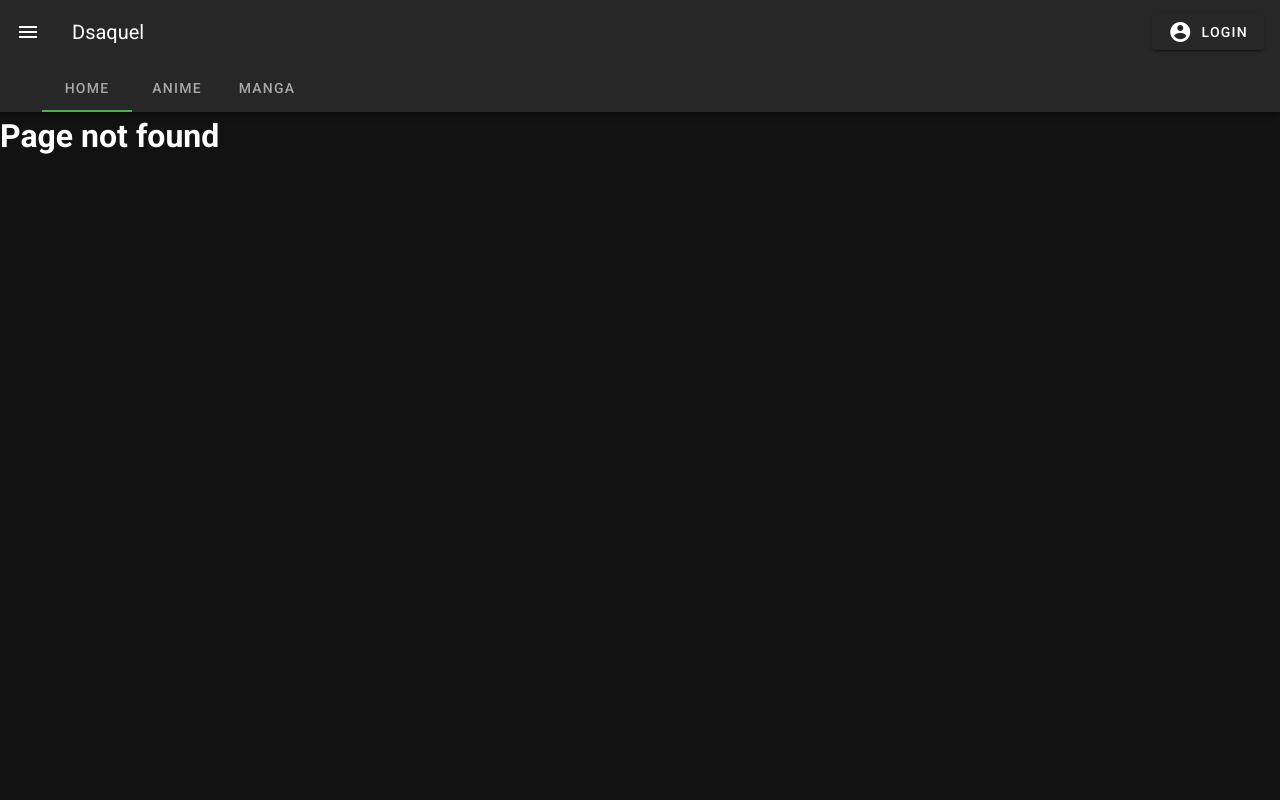
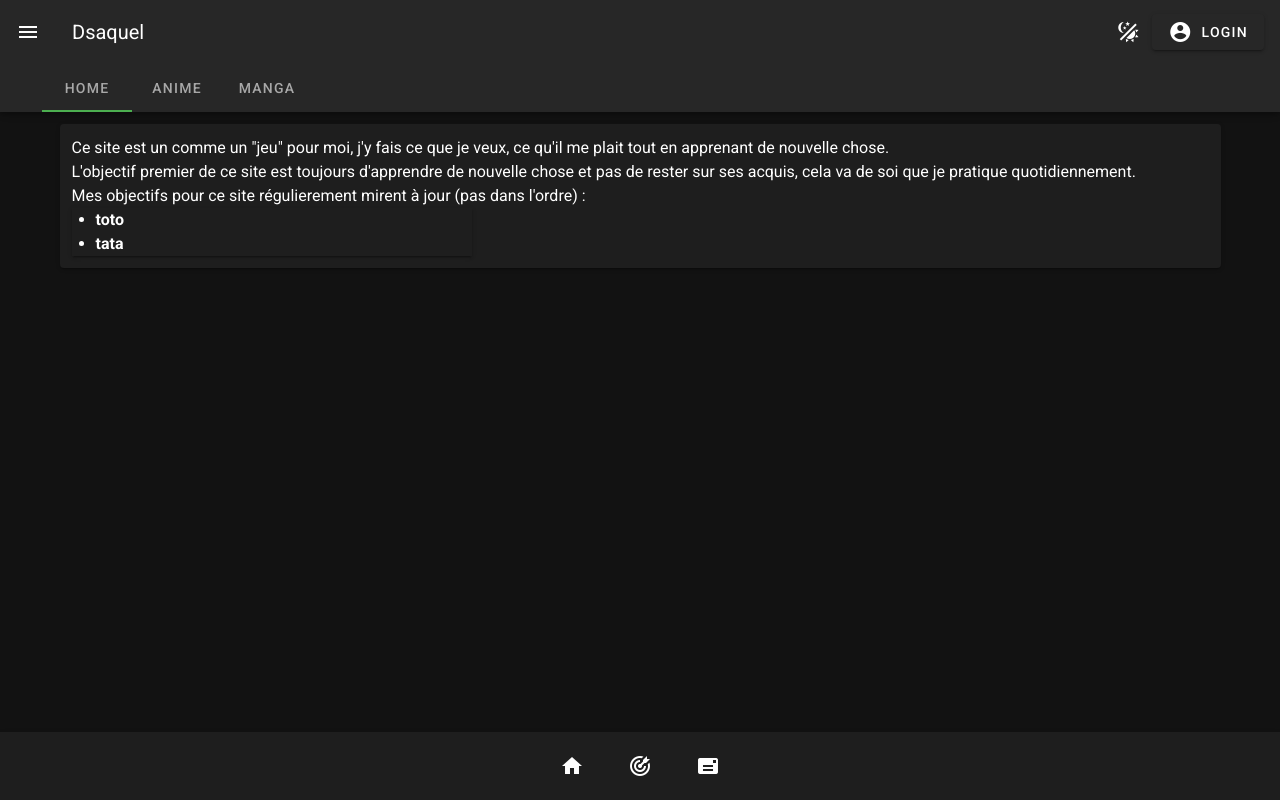
Before and after one commit to Dsaquel/frontend-dsaquel, a Vue app: page /objective in a window 1280 px wide. Before the commit this address had no page. Built offline with nearby package versions, Linux system fonts and the light colour scheme.

Commit message:
switch black/white theme wip

```diff
--- a/src/App.vue
+++ b/src/App.vue
@@ -1,15 +1,47 @@
 <template>
-  <v-app id="app">
-    <v-app-bar clipped-left app>
+  <v-app
+    id="app"
+    :style="{background: $vuetify.theme.themes[theme].background}"
+  >
+    <v-app-bar
+      clipped-left
+      app
+    >
       <v-app-bar-nav-icon @click="isOpened = !isOpened" />
 
       <v-toolbar-title>Dsaquel</v-toolbar-title>
 
       <v-spacer></v-spacer>
+      <div @mouseleave="hoverThemeBtn = false">
+        <v-btn
+          :disabled="hoverThemeBtn"
+          @mouseover="hoverThemeBtn = true"
+          icon
+        >
+          <v-icon>mdi-theme-light-dark</v-icon>
+        </v-btn>
+        <v-slide-x-transition>
 
-      <v-menu v-if="token !== null" bottom>
+          <v-btn
+            v-show="hoverThemeBtn"
+            @click="switchTheme"
+            icon
+          >
+            <v-icon v-text="this.$vuetify.theme.dark ? 'mdi-weather-night' : 'mdi-white-balance-sunny'"></v-icon>
+          </v-btn>
+
+        </v-slide-x-transition>
+      </div>
+      <v-menu
+        v-if="token !== null"
+        bottom
+      >
         <template v-slot:activator="{ on, attrs }">
-          <v-btn icon v-bind="attrs" v-on="on">
+          <v-btn
+            icon
+            v-bind="attrs"
+            v-on="on"
+          >
             <v-icon>mdi-dots-vertical</v-icon>
           </v-btn>
         </template>
@@ -31,24 +63,43 @@
         </v-list>
       </v-menu>
 
-      <v-btn v-else @click="dialog = true">
+      <v-btn
+        v-else
+        @click="dialog = true"
+      >
         <v-icon class="mr-2">mdi-account-circle</v-icon>
         login
       </v-btn>
 
       <template v-slot:extension>
-        <v-tabs v-model="tab" align-with-title>
+        <v-tabs
+          v-model="tab"
+          align-with-title
+        >
           <v-tabs-slider color="green"></v-tabs-slider>
-          <v-tab v-for="tab in tabs" :key="tab.name" :to="tab.to">
+          <v-tab
+            v-for="tab in tabs"
+            :key="tab.name"
+            :to="tab.to"
+          >
             {{ tab.name }}
           </v-tab>
         </v-tabs>
       </template>
     </v-app-bar>
 
-    <v-navigation-drawer v-model="isOpened" clipped app>
+    <v-navigation-drawer
+      v-model="isOpened"
+      clipped
+      app
+    >
       <v-list>
-        <v-list-item v-for="item in menus" :key="item.title" link :to="item.to">
+        <v-list-item
+          v-for="item in menus"
+          :key="item.title"
+          link
+          :to="item.to"
+        >
           <v-list-item-icon>
             <v-icon>{{ item.icon }}</v-icon>
           </v-list-item-icon>
@@ -60,8 +111,14 @@
       </v-list>
 
       <template v-slot:append>
-        <div v-if="token" class="pa-2">
-          <v-btn block @click="logout"> Logout </v-btn>
+        <div
+          v-if="token"
+          class="pa-2"
+        >
+          <v-btn
+            block
+            @click="logout"
+          > Logout </v-btn>
         </div>
       </template>
     </v-navigation-drawer>
@@ -78,9 +135,12 @@
           <v-card-title class="flex-nowrap align-start">
             {{ etatStep }}
             <v-spacer></v-spacer>
-            <v-btn @click="dialog = false" icon
-              ><v-icon>mdi-close</v-icon></v-btn
+            <v-btn
+              @click="dialog = false"
+              icon
             >
+              <v-icon>mdi-close</v-icon>
+            </v-btn>
           </v-card-title>
           <v-divider></v-divider>
           <v-card-text>
@@ -94,7 +154,11 @@
                   <p class="mb-5 font-weight-medium grey--text text--darken-1">
                     Login
                   </p>
-                  <v-form v-model="userLogin" ref="login" lazy-validation>
+                  <v-form
+                    v-model="userLogin"
+                    ref="login"
+                    lazy-validation
+                  >
                     <v-text-field
                       v-model="emailLogin"
                       :rules="emailRules"
@@ -136,20 +200,24 @@
                         color="success"
                         class="mr-4"
                         @click="login"
-                        >login</v-btn
-                      >
+                      >login</v-btn>
                     </v-card-actions>
                   </v-form>
                   <v-divider></v-divider>
                   <div class="d-flex flex-column text-center body-2">
                     <span class="my-5">No account ?</span>
-                    <v-btn @click="step = 'createAccount'" color="warning"
-                      >create account</v-btn
-                    >
+                    <v-btn
+                      @click="step = 'createAccount'"
+                      color="warning"
+                    >create account</v-btn>
                   </div>
                 </v-window-item>
                 <v-window-item value="createAccount">
-                  <v-form lazy-validation ref="register" v-model="register">
+                  <v-form
+                    lazy-validation
+                    ref="register"
+                    v-model="register"
+                  >
                     <v-text-field
                       v-model="emailRegister"
                       :rules="emailRules"
@@ -183,8 +251,7 @@
                         class="mr-4"
                         :disabled="!register"
                         @click="signup"
-                        >Register</v-btn
-                      >
+                      >Register</v-btn>
                     </v-card-actions>
                   </v-form>
                 </v-window-item>
@@ -222,10 +289,44 @@
           </v-card-text>
         </v-card>
       </v-dialog>
-      <v-snackbar v-model="successSnackbar" :timeout="2000" color="success">{{ message }}</v-snackbar>
-      <v-snackbar v-model="errorSnackbar" :timeout="2000" color="red accent-2">{{ message }}</v-snackbar>
+      <v-snackbar
+        v-model="successSnackbar"
+        :timeout="2000"
+        color="success"
+      >{{
+        message
+      }}</v-snackbar>
+      <v-snackbar
+        v-model="errorSnackbar"
+        :timeout="2000"
+        color="red accent-2"
+      >{{ message }}</v-snackbar>
       <router-view :key="$route.fullPath" />
     </v-main>
+    <v-card>
+      <v-footer padless>
+        <v-card
+          flat
+          tile
+          width="100%"
+          class="lighten-1 text-center"
+        >
+          <v-card-text>
+            <v-btn
+              v-for="content, i in footersContent"
+              :key="i"
+              class="mx-4"
+              icon
+              :to="content.to"
+            >
+              <v-icon size="24px">
+                {{ content.icon }}
+              </v-icon>
+            </v-btn>
+          </v-card-text>
+        </v-card>
+      </v-footer>
+    </v-card>
   </v-app>
 </template>
 
@@ -239,6 +340,13 @@ export default {
   },
   data () {
     return {
+      isDark: true,
+      hoverThemeBtn: false,
+      footersContent: [
+        { icon: 'mdi-home', to: '/' },
+        { icon: 'mdi-bullseye-arrow', to: '/goal' },
+        { icon: 'mdi-mail', to: '/suggestion' }
+      ],
       index: 1,
       step: 'index',
       tab: null,
@@ -299,16 +407,27 @@ export default {
     signup () {
       if (this.$refs.register.validate()) {
         this.step = 'emailSend'
-        const newUser = { email: this.emailRegister, password: this.passwordRegister, pseudo: this.pseudo }
+        const newUser = {
+          email: this.emailRegister,
+          password: this.passwordRegister,
+          pseudo: this.pseudo
+        }
         this.$store.dispatch('Account/SIGN_UP', newUser)
       }
     },
     resendLink () {
-      const newUser = { email: this.emailRegister, password: this.passwordRegister, pseudo: this.pseudo }
+      const newUser = {
+        email: this.emailRegister,
+        password: this.passwordRegister,
+        pseudo: this.pseudo
+      }
       this.$store.dispatch('Account/RESEND_LINK', newUser)
     },
     linkPasswordReset () {
-      this.$store.dispatch('Account/LINK_PASSWORD_RESET', this.emailResetPassword)
+      this.$store.dispatch(
+        'Account/LINK_PASSWORD_RESET',
+        this.emailResetPassword
+      )
     },
     logout () {
       this.$store.dispatch('Account/LOGOUT')
@@ -324,11 +443,17 @@ export default {
       if (user !== undefined) {
         this.$store.dispatch('Account/STAY_USER_CONNECTED', user)
       }
+    },
+    switchTheme () {
+      this.$vuetify.theme.dark = !this.$vuetify.theme.dark
+      this.$vuetify.theme.light = !this.$vuetify.theme.light
     }
   },
   computed: {
     menus () {
-      const menus = [{ title: 'Suggestion', icon: 'mdi-gavel', to: '/suggestion' }]
+      const menus = [
+        { title: 'Suggestion', icon: 'mdi-gavel', to: '/suggestion' }
+      ]
       if (this.token !== null) {
         menus.push(
           {
@@ -348,8 +473,7 @@ export default {
         { name: 'Manga', to: '/manga' }
       ]
       if (this.token !== null) {
-        tabs.push(
-          { name: 'Library', to: '/library' })
+        tabs.push({ name: 'Library', to: '/library' })
       }
       return tabs
     },
@@ -364,6 +488,9 @@ export default {
         default:
           return 'sign-up'
       }
+    },
+    theme () {
+      return this.$vuetify.theme.dark ? 'dark' : 'light'
     },
     ...mapState({
       token: (state) => state.Account.token,
--- /dev/null
+++ b/src/pages/Objective.vue
@@ -0,0 +1,34 @@
+<template>
+  <v-container>
+    <v-card class="pa-3">
+
+      Ce site est un comme un "jeu" pour moi, j'y fais ce que je veux, ce qu'il me plait tout en apprenant de nouvelle
+      chose. <br>
+      L'objectif premier de ce site est toujours d'apprendre de nouvelle chose et pas de rester sur ses acquis, cela
+      va de soi que je pratique quotidiennement. <br>
+      Mes objectifs pour ce site régulierement mirent à jour (pas dans l'ordre) :
+      <v-card
+        max-width="400"
+        tile
+      >
+        <ul>
+          <li
+            v-for="objective, i in tasks"
+            :key="i"
+          >
+            <strong>{{ objective }}</strong>
+          </li>
+        </ul>
+      </v-card>
+    </v-card>
+  </v-container>
+</template>
+
+<script>
+export default {
+  name: 'objective',
+  data: () => ({
+    tasks: ['toto', 'tata']
+  })
+}
+</script>
--- a/src/plugins/vuetify.js
+++ b/src/plugins/vuetify.js
@@ -4,5 +4,5 @@ import Vuetify from 'vuetify/lib/framework'
 Vue.use(Vuetify)
 
 export default new Vuetify({
-  theme: { dark: true }
+  theme: { dark: true, light: false }
 })
--- a/src/router/index.js
+++ b/src/router/index.js
@@ -9,6 +9,7 @@ const AnimeFilter = () => import(/* webpackChunkName: "AnimeFilter" */ '../compo
 const MangaFilter = () => import(/* webpackChunkName: "MangaFilter" */ '../components/manga/MangaFilter.vue')
 const Home = () => import(/* webpackChunkName: "Home" */ '../pages/Home.vue')
 const Suggestion = () => import(/* webpackChunkName: "Suggestion" */ '../pages/Suggestion.vue')
+const Objective = () => import(/* webpackChunkName: "Objective" */ '../pages/Objective.vue')
 const Login = () => import(/* webpackChunkName: "Login" */ '../pages/Login.vue')
 const Library = () => import(/* webpackChunkName: "Library" */ '../pages/Library.vue')
 const PageNotFound = () => import(/* webpackChunkName: "PageNotFound" */ '../pages/PageNotFound.vue')
@@ -36,6 +37,11 @@ const routes =
   path: '/suggestion',
   name: 'suggestion',
   component: Suggestion
+},
+{
+  path: '/objective',
+  name: 'objective',
+  component: Objective
 },
 {
   path: '/detail-manga/:id',
```
